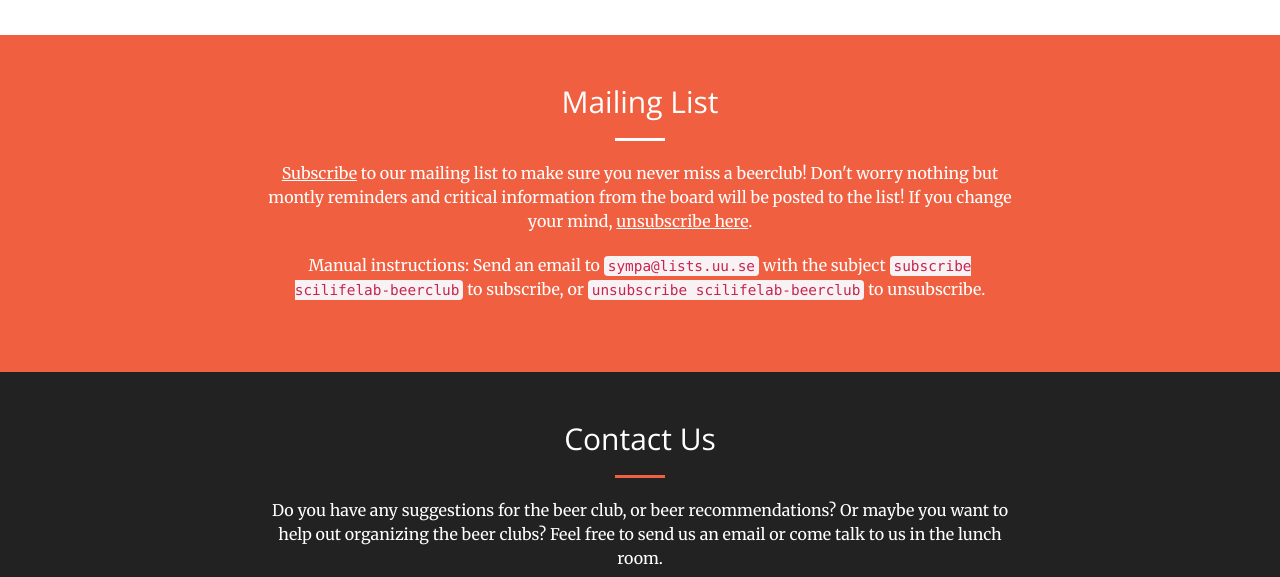
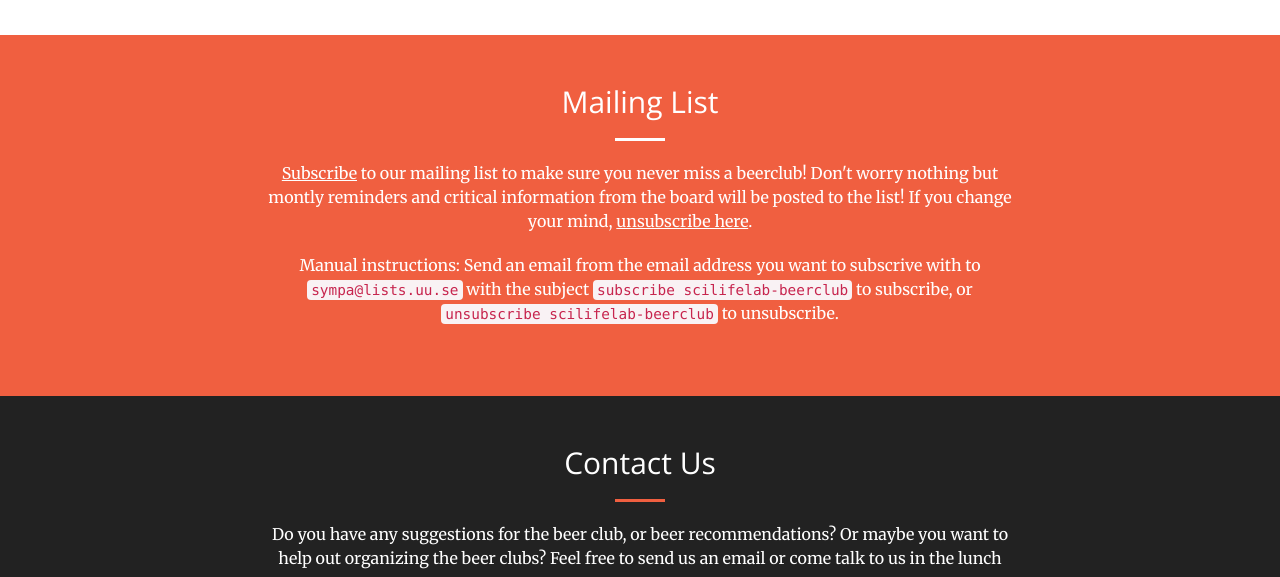
Before and after one commit to navet-beerclub/navet-beerclub.github.io, a website: page index.html in a window 1280 px wide. Shown: the part 1796-2373 px from the top of the page. Drawn offline with nearby package versions, Linux system fonts and the light colour scheme.

Commit message:
Update index.html

```diff
--- a/index.html
+++ b/index.html
@@ -112,7 +112,7 @@
                     <h2 class="section-heading">Mailing List</h2>
                     <hr class="light">
                     <p><a href="mailto:sympa@lists.uu.se?Subject=subscribe%20scilifelab-beerclub" target="_blank"><font color="white" style="text-decoration: underline">Subscribe</font></a> to our mailing list to make sure you never miss a beerclub! Don't worry nothing but montly reminders and critical information from the board will be posted to the list! If you change your mind, <a href="mailto:sympa@lists.uu.se?Subject=unsubscribe%20scilifelab-beerclub" target="_blank"><font color="white" style="text-decoration: underline">unsubscribe here</font></a>.</p>
-                    <p>Manual instructions: Send an email to <code>sympa@lists.uu.se</code> with the subject <code>subscribe scilifelab-beerclub</code> to subscribe, or <code>unsubscribe scilifelab-beerclub</code> to unsubscribe.</p>
+                    <p>Manual instructions: Send an email from the email address you want to subscrive with to <code>sympa@lists.uu.se</code> with the subject <code>subscribe scilifelab-beerclub</code> to subscribe, or <code>unsubscribe scilifelab-beerclub</code> to unsubscribe.</p>
                 </div>
             </div>
         </div>
```
